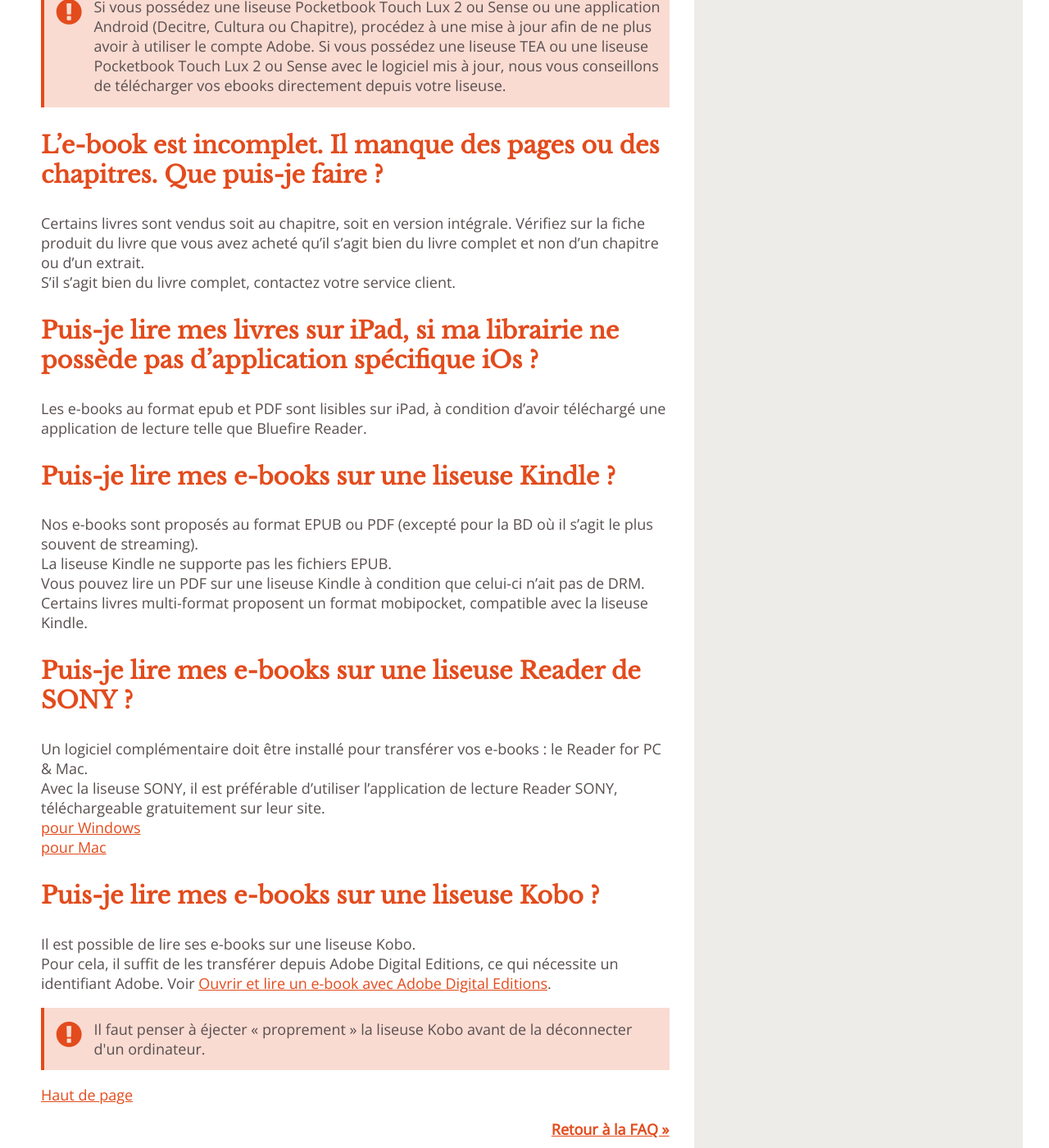
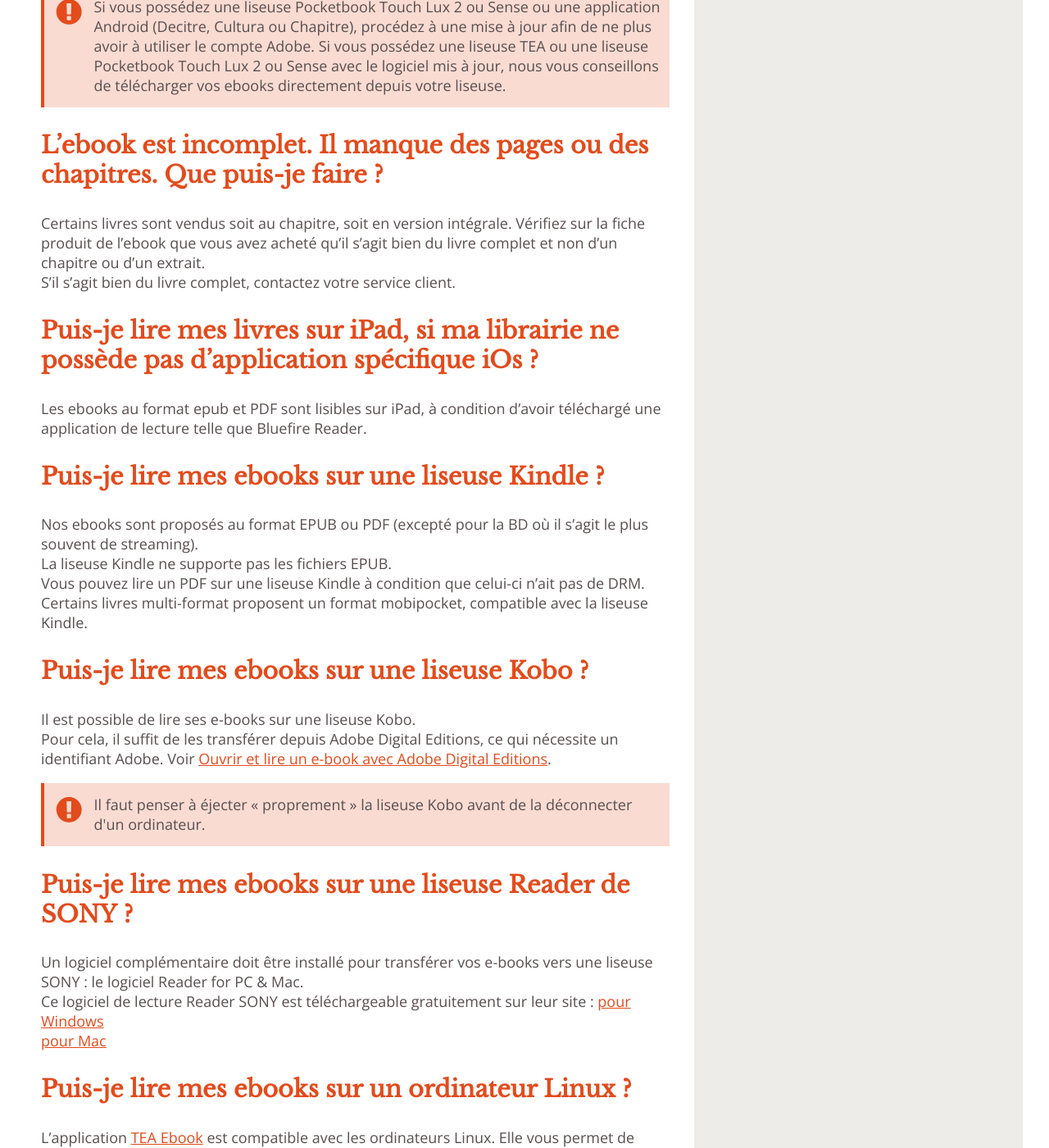
Before and after one commit to TEA-ebook/help-center, a Jekyll site: the page built from _pages/FAQ-lecture.md, in a window 1280 px wide and 1400 px high, scrolled down 4338 px. Shown: the whole window at 82% size. Built offline with Jekyll 4.4.1, drawn with Linux system fonts in a browser that asks for light colours; some of the changed text lies outside the part shown.

Commit message:
Update FAQ-lecture.md

```diff
--- a/_pages/FAQ-lecture.md
+++ b/_pages/FAQ-lecture.md
@@ -5,14 +5,14 @@
 type: faq
 ---
 
-{% include anchor.html id="support-ebook" label="Sur quels supports puis-je lire un e-book ?" %}
+{% include anchor.html id="support-ebook" label="Sur quels supports puis-je lire un ebook ?" %}
 
-### Sur quels supports puis-je lire un e-book ?
+### Sur quels supports puis-je lire un ebook ?
 
 Les supports / terminaux de lecture désignent de manière générale l'outil grâce auquel on peut lire un e-book.
 Outre les ordinateurs et les smartphones, il existe :
 
-**Liseuse / E-reader / Lecteur de livre numérique / E-book reader**
+**Liseuse / E-reader / Lecteur de livre numérique / Ebook reader**
 Il s'agit de supports dédiés exclusivement à la lecture de livres numériques. Les liseuses sont livrées « prêtes à l'utilisation », c’est-à-dire qu'elles intègrent une application permettant de lire et d'organiser ses livres numériques. Un accès direct à une librairie est proposé pour commander des e-books.
 Elles intègrent aussi le plus souvent un navigateur Internet (accès en Wifi).
 
@@ -21,21 +21,21 @@
 Pour lire des livres numériques sur une tablette, il faut installer au préalable une application de lecture qui permet d'ouvrir un livre, de prendre des notes et d'organiser sa bibliothèque.
 Certaines applications permettent également de se connecter directement à une librairie en ligne pour acheter des livres numériques.
 
-{% include anchor.html id="lire-autres" label="Comment transférer mes e-books sur une liseuse non TEA ?" %}
+{% include anchor.html id="lire-autres" label="Comment transférer mes ebooks sur une liseuse non TEA ?" %}
 
-### Comment transférer mes e-books sur une liseuse non TEA ?
+### Comment transférer mes ebooks sur une liseuse non TEA ?
 
 [Ouvrir et lire un e-book avec Adobe Digital Editions](/ade/#installer-adobe-digital-editions)
 
-#### Transférer un e-book sur sa liseuse
+#### Transférer un ebook sur sa liseuse
 
 {% include transferer-ordinateur-liseuse.md %}
 
 {% include anchor.html id="pas-ouvrir-ebook" label="Je n’arrive pas à ouvrir mon e-book." %}
 
-### Je n’arrive pas à ouvrir mon e-book. Que puis-je faire ?
+### Je n’arrive pas à ouvrir mon ebook. Que puis-je faire ?
 
-1. Vérifiez la compatibilité entre le format du e-book que vous avez acheté et le support sur lequel vous essayez de l'ouvrir : [Quel format choisir pour acheter un e-book ?](/faq-achat/#format-ebook)
+1. Vérifiez la compatibilité entre le format du e-book que vous avez acheté et le support sur lequel vous essayez de l'ouvrir : [Quel format d'ebook choisir ?](/faq-achat/#format-ebook)
 2. Vérifiez si l'application de lecture est adaptée à votre support, notamment si la version de l'application est bien compatible avec la version du support.
 3. Si votre e-book est protégé :
 Vérifiez que l'application et/ou le support utilisé(e) est fourni(e) par votre librairie.
@@ -46,9 +46,9 @@
 
 {% include anchor.html id="ouvrir-acsm" label="Mon livre est un fichier au format acsm" %}
 
-### Mon e-book est un fichier au format acsm. Comment puis-je l'ouvrir ?
+### Mon ebook est un fichier au format acsm. Comment puis-je l'ouvrir ?
 
-Les fichiers `acsm` sont des fichiers de licence qui permettent à un utilisateur de télécharger son e-book, lorsque celui-ci est protégé par Adobe DRM.
+Les fichiers `acsm` sont des fichiers de licence qui permettent à un utilisateur de télécharger son ebook, lorsque celui-ci est protégé par Adobe DRM.
 
 * [Ouvrir un fichier `acsm` sur ordinateur](/tea-ebook/#utiliser-ade)
 * [Ouvrir un fichier `acsm` sur liseuse](/liseuseBasic/#tranferer-basic2)
@@ -57,39 +57,30 @@
 
 {% include anchor.html id="ebook-incomplet" label="L’e-book est incomplet. Il manque des pages ou des chapitres." %}
 
-### L’e-book est incomplet. Il manque des pages ou des chapitres. Que puis-je faire ?
+### L’ebook est incomplet. Il manque des pages ou des chapitres. Que puis-je faire ?
 
 Certains livres sont vendus soit au chapitre, soit en version intégrale.
-Vérifiez sur la fiche produit du livre que vous avez acheté qu'il s'agit bien du livre complet et non d'un chapitre ou d'un extrait.
+Vérifiez sur la fiche produit de l'ebook que vous avez acheté qu'il s'agit bien du livre complet et non d'un chapitre ou d'un extrait.
 S'il s'agit bien du livre complet, contactez votre service client.
 
 {% include anchor.html id="lire-ipad" label="Puis-je lire mes livres sur iPad, si ma librairie ne possède pas d'application spécifique iOs ?" %}
 
 ### Puis-je lire mes livres sur iPad, si ma librairie ne possède pas d'application spécifique iOs ?
 
-Les e-books au format epub et PDF sont lisibles sur iPad, à condition d'avoir téléchargé une application de lecture telle que Bluefire Reader.
+Les ebooks au format epub et PDF sont lisibles sur iPad, à condition d'avoir téléchargé une application de lecture telle que Bluefire Reader.
 
 {% include anchor.html id="lire-kindle" label="Puis-je lire mes livres sur une liseuse Kindle ?" %}
 
-### Puis-je lire mes e-books sur une liseuse Kindle ?
+### Puis-je lire mes ebooks sur une liseuse Kindle ?
 
-Nos e-books sont proposés au format EPUB ou PDF (excepté pour la BD où il s'agit le plus souvent de streaming).
+Nos ebooks sont proposés au format EPUB ou PDF (excepté pour la BD où il s'agit le plus souvent de streaming).
 La liseuse Kindle ne supporte pas les fichiers EPUB.
 Vous pouvez lire un PDF sur une liseuse Kindle à condition que celui-ci n'ait pas de DRM.
 Certains livres multi-format proposent un format mobipocket, compatible avec la liseuse Kindle.
 
-{% include anchor.html id="lire-sony" label="Puis-je lire mes livres sur Reader de Sony ?" %}
+{% include anchor.html id="lire-kobo" label="Puis-je lire mes ebooks sur une liseuse Kobo ?" %}
 
-### Puis-je lire mes e-books sur une liseuse Reader de SONY ?
-
-Un logiciel complémentaire doit être installé pour transférer vos e-books : le Reader for PC & Mac.
-Avec la liseuse SONY, il est préférable d'utiliser l'application de lecture Reader SONY, téléchargeable gratuitement sur leur site.
-[pour Windows](https://www.sony.fr/electronics/support/downloads/Z0005571)
-[pour Mac](https://www.sony.fr/electronics/support/downloads/Z0005570)
-
-{% include anchor.html id="lire-kobo" label="Puis-je lire mes livres sur une liseuse Kobo ?" %}
-
-### Puis-je lire mes e-books sur une liseuse Kobo ?
+### Puis-je lire mes ebooks sur une liseuse Kobo ?
 
 Il est possible de lire ses e-books sur une liseuse Kobo.
 Pour cela, il suffit de les transférer depuis Adobe Digital Editions, ce qui nécessite un identifiant Adobe.
@@ -97,4 +88,20 @@
 
 <div class="warningtip"><p>Il faut penser à éjecter « proprement » la liseuse Kobo avant de la déconnecter d'un ordinateur.</p></div>
 
+{% include anchor.html id="lire-sony" label="Puis-je lire mes ebooks sur une liseuse Reader de Sony ?" %}
+
+### Puis-je lire mes ebooks sur une liseuse Reader de SONY ?
+
+Un logiciel complémentaire doit être installé pour transférer vos e-books vers une liseuse SONY : le logiciel Reader for PC & Mac.
+Ce logiciel de lecture Reader SONY est téléchargeable gratuitement sur leur site :
+[pour Windows](https://www.sony.fr/electronics/support/downloads/Z0005571)
+[pour Mac](https://www.sony.fr/electronics/support/downloads/Z0005570)
+
+{% include anchor.html id="lire-Linux" label="Puis-je lire mes ebooks sur un ordinateur Linux ?" %}
+
+### Puis-je lire mes ebooks sur un ordinateur Linux ?
+
+L'application [TEA Ebook](https://app.tea-ebook.com/) est compatible avec les ordinateurs Linux.
+Elle vous permet de retrouver tous vos EPUB et de les lire sur votre ordinateur.
+
 <p class="pull-right"><a href="#"><span class="glyphicon glyphicon-chevron-up" aria-hidden="true"></span> Haut de page</a></p>
```
